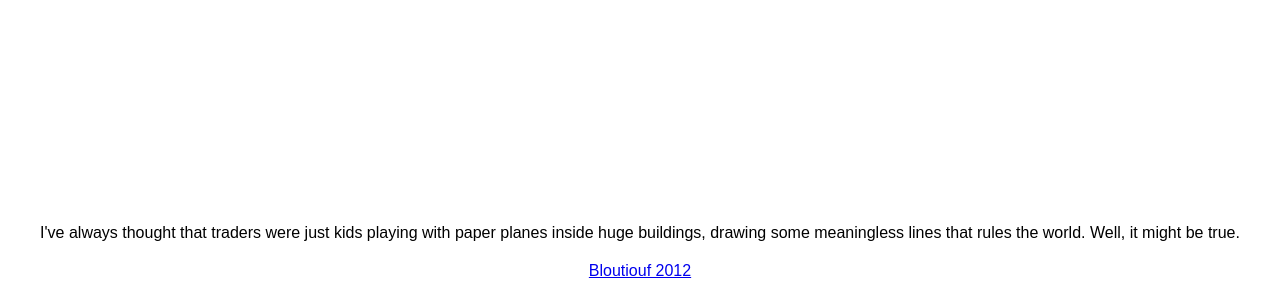
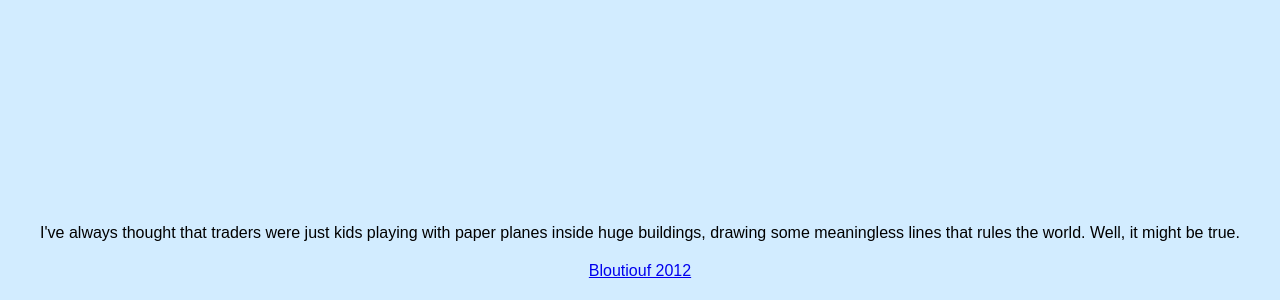
Before and after one commit to KoltesDigital/Flying-Stock-Exchange, a plain HTML site: page index.html in a window 1280 px wide. Shown: the part 572-872 px from the top of the page. Drawn offline with Linux system fonts and the light colour scheme.

Commit message:
Set a blue bg

```diff
--- a/style.css
+++ b/style.css
@@ -1,3 +1,7 @@
+body {
+	background-color: #d2ecff;
+}
+
 #game {
     margin: 0px auto;
 }
```
